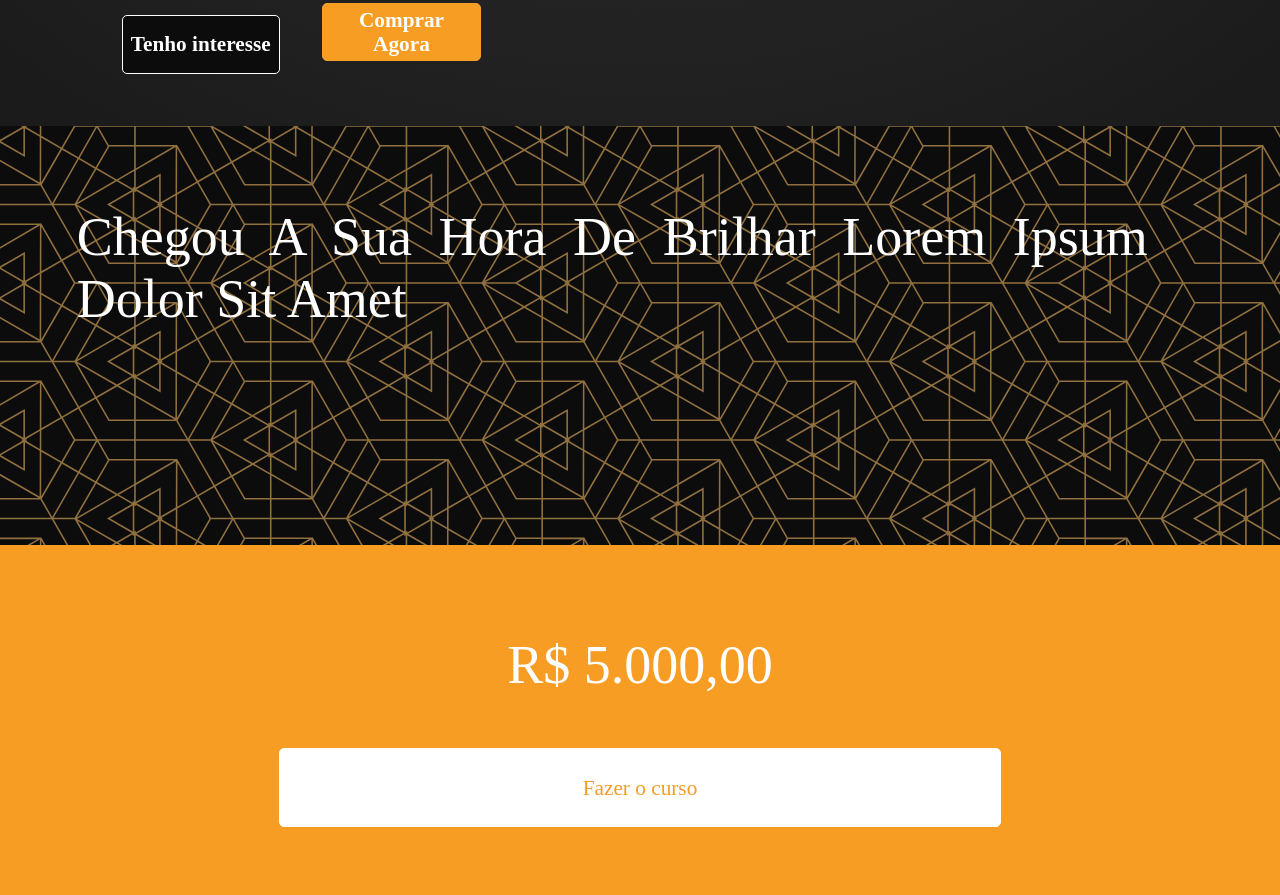
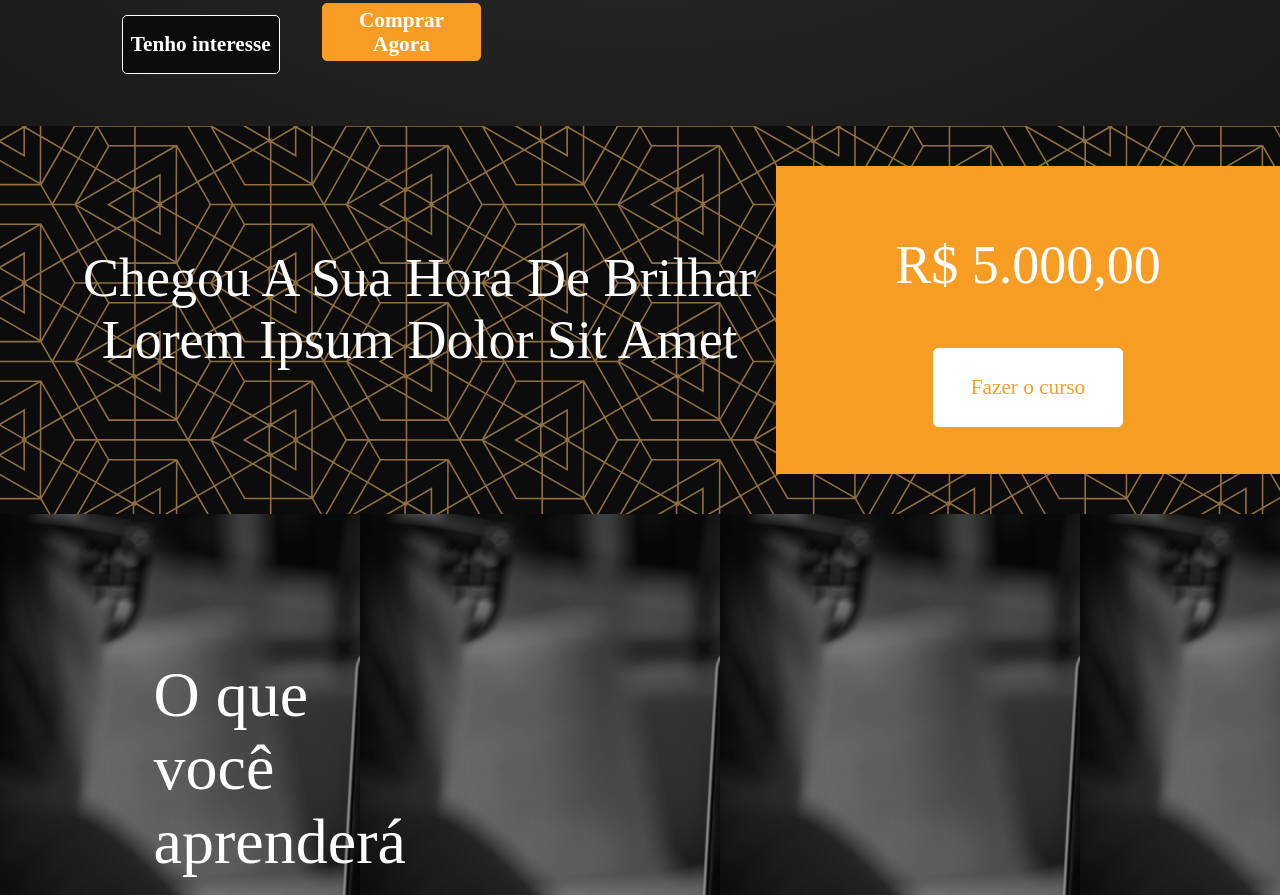
Before and after one commit to angraRaccoon/Treinamento, a website: page projeto02/index.html in a window 1280 px wide. Shown: the part 1499-2394 px from the top of the page. Drawn offline with Linux system fonts and the light colour scheme.

Commit message:
feat(master): add desktop third section into projeto02

```diff
--- a/projeto02/index.sass
+++ b/projeto02/index.sass
@@ -162,6 +162,7 @@ section.second, section.seventh
 /* Terceira seção */
 
 .third
+    width: $full-width
     h1
         text-transform: capitalize
         font-weight: normal
@@ -447,13 +448,30 @@ footer
                     text-align: justify
 
     // Terceira Seção
-    .third
+    section.third
+        width: $full-width
+        height: 48.44vh
         display: flex
         flex-direction: row
         justify-content: space-between
-        .box02
-            width: 39.39vw
+        background-image: url('./assets/Grupo\ 34.svg')
+        .box-01
+            background-image: none
+            width: 58.57vw
+            height: 18.22vh
+            h1
+                margin: 0 6vw
+                width: 53.57vw
+                height: 18.22vh
+                text-align: center
+        .box-02
+            /* Causando overflow à direita */
+            width: 39.38vw
             height: 38.5vh
+            h1
+                width: 23.57vw
+            button
+                width: 14.86vw
 
 
 @media (min-width: 1440px)
```
Also changed, not shown: projeto02/index.css, 1 other file.
